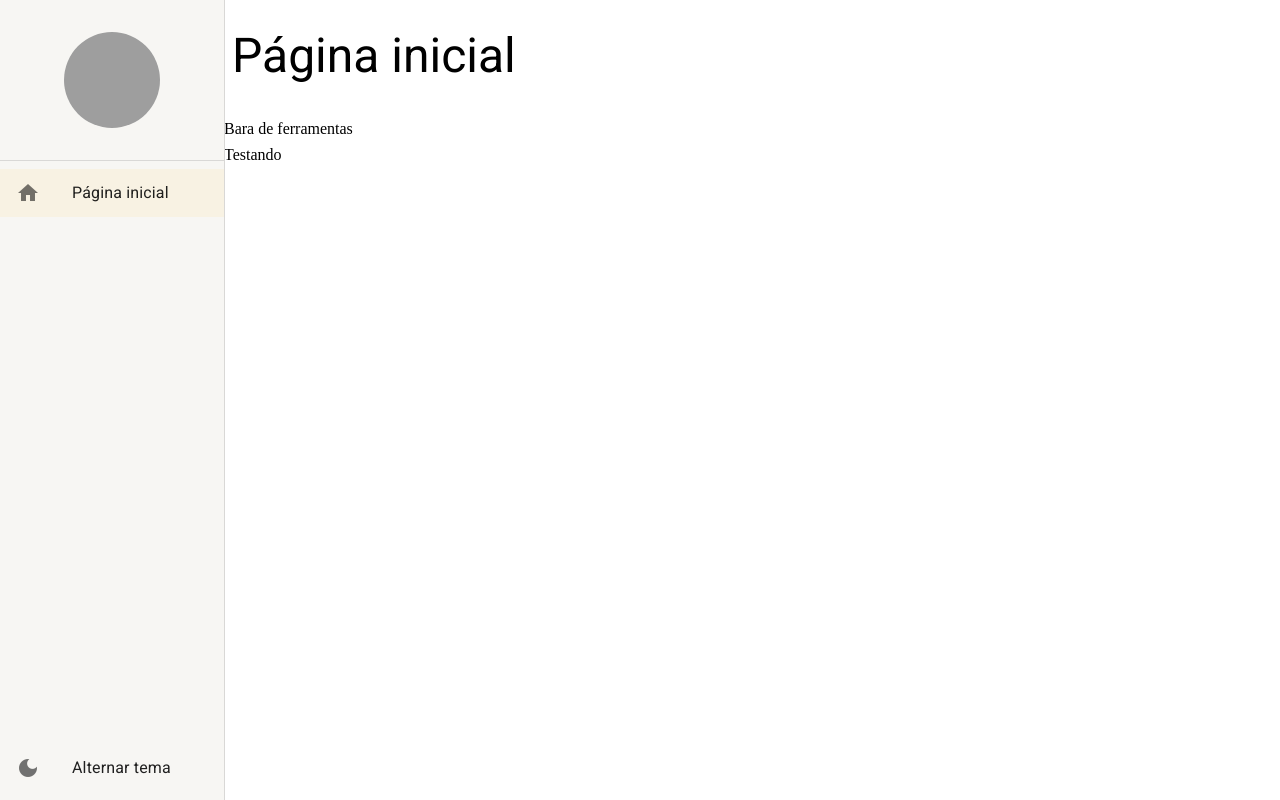
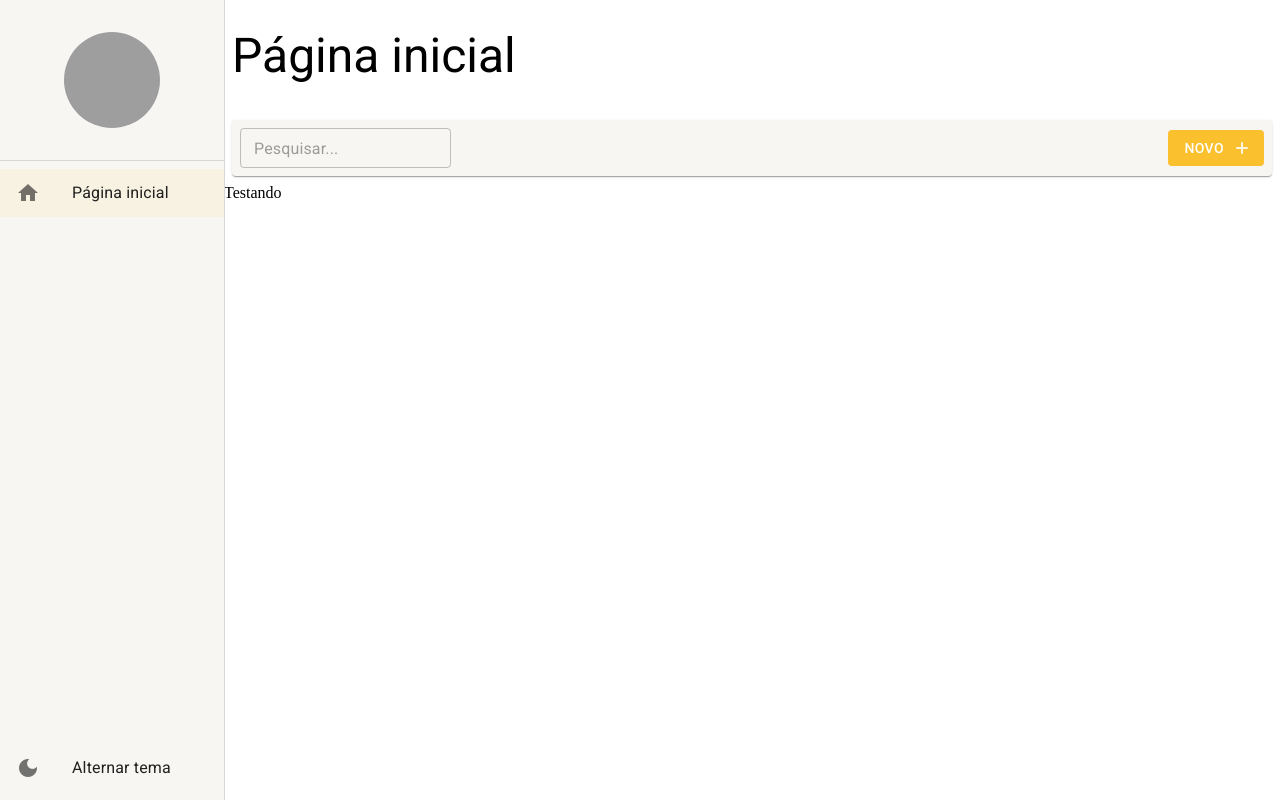
Before and after one commit to MarinaGV93/React-MaterialUI, a React (Create React App) app: page /pagina-inicial in a window 1280 px wide. Built offline with nearby package versions, Linux system fonts and the light colour scheme; grey boxes are pictures that could not be loaded.

Commit message:
Barra de ferramentas da listagem

```diff
--- a/src/pages/dashboard/Dashboard.tsx
+++ b/src/pages/dashboard/Dashboard.tsx
@@ -1,10 +1,16 @@
+import { BarraDeFerramentas } from "../../shared/components";
 import { LayoutBaseDePagina } from "../../shared/layouts";
 
 export const Dashboard = () => {
   return (
     <LayoutBaseDePagina
       titulo="Página inicial"
-      barraDeFerramentas={<>Bara de ferramentas</>}
+      barraDeFerramentas={
+        <BarraDeFerramentas
+          mostrarInputBusca
+          // textoBotaoNovo="Nova"
+        />
+      }
     >
       Testando
     </LayoutBaseDePagina>
--- /dev/null
+++ b/src/shared/components/barra-de-ferramentas/BarraDeFerramentas.tsx
@@ -0,0 +1,63 @@
+import { Box, Button, Icon, Paper, TextField, useTheme } from "@mui/material";
+
+interface IBarraDeFerramentasProps {
+  textoDaBusca?: string;
+  mostrarInputBusca?: boolean;
+  aoMudarTextoDeBusca?: (novoTexto: string) => void;
+  textoBotaoNovo?: string;
+  mostrarBotaoNovo?: boolean;
+  aoClicarBotaoNovo?: () => void;
+}
+
+export const BarraDeFerramentas: React.FC<IBarraDeFerramentasProps> = ({
+  textoDaBusca = "",
+  mostrarInputBusca = false,
+  aoMudarTextoDeBusca,
+  textoBotaoNovo = "Novo",
+  mostrarBotaoNovo = true,
+  aoClicarBotaoNovo,
+}) => {
+  const theme = useTheme();
+
+  return (
+    <Box
+      // Poder mesclar com propriedades do Card
+      // Paper = como se fosse um Box. É um container/div que já tem algumas propriedades
+      component={Paper}
+      display="flex"
+      alignItems="center"
+      // Precisa usar o spacing
+      height={theme.spacing(5)}
+      // Já trabalham com unidade de medida
+      marginX={1}
+      padding={1}
+      paddingX={1}
+      gap={1}
+    >
+      {mostrarInputBusca && (
+        <TextField
+          size="small"
+          placeholder="Pesquisar..."
+          value={textoDaBusca}
+          // Vai entregar um evento
+          onChange={(e) => aoMudarTextoDeBusca?.(e.target.value)}
+        />
+      )}
+
+      <Box flex={1} display="flex" justifyContent="end">
+        {mostrarBotaoNovo && (
+          <Button
+            color="primary"
+            // Desativar sombreamento
+            disableElevation
+            variant="contained"
+            onClick={aoClicarBotaoNovo}
+            endIcon={<Icon>add</Icon>}
+          >
+            {textoBotaoNovo}
+          </Button>
+        )}
+      </Box>
+    </Box>
+  );
+};
--- a/src/shared/components/index.ts
+++ b/src/shared/components/index.ts
@@ -1,2 +1,3 @@
 // Export para tudo
 export * from "./menu-lateral/MenuLateral";
+export * from "./barra-de-ferramentas/BarraDeFerramentas";
```
